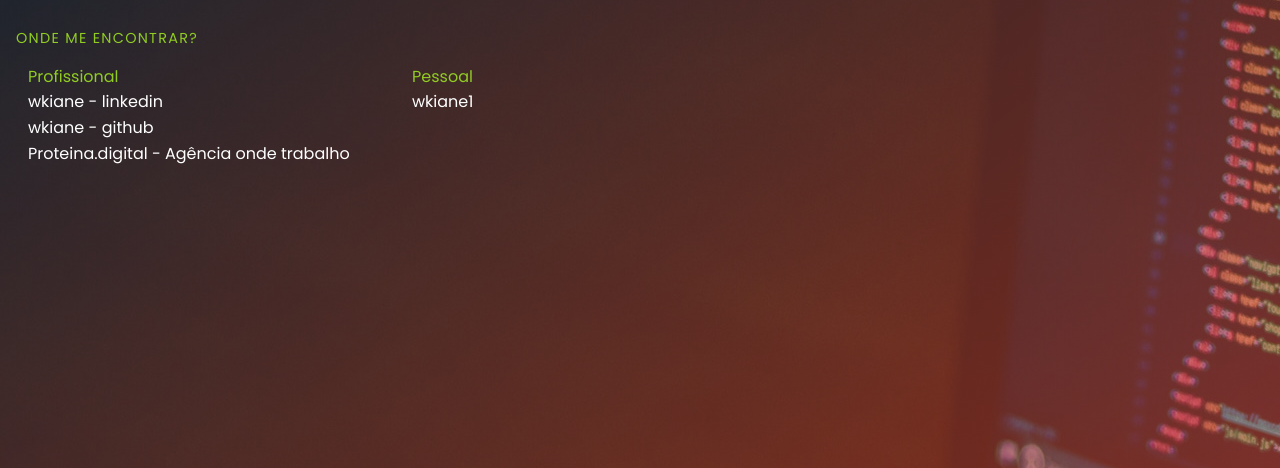
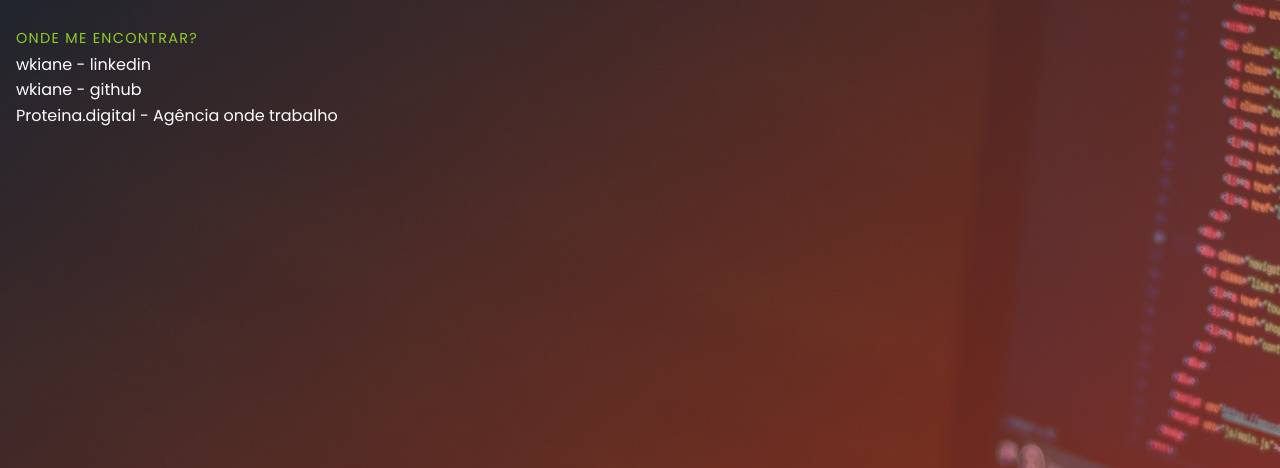
Before and after one commit to wkiane/wkiane.github.io, a plain HTML site: page teste.html in a window 1280 px wide. Shown: the part 363-831 px from the top of the page. Drawn offline with nearby package versions, Linux system fonts and the light colour scheme.

Commit message:
tirar link twitter

```diff
--- a/css/custom.css
+++ b/css/custom.css
@@ -16,8 +16,20 @@ body,
   font-weight: 100 !important;
 }
 
+.text-light a {
+  color: #fff !important;
+}
+.text-light a:hover {
+  color: var(--brand-primary) !important;
+}
+
 .shake {
   display: inline-block !important;
+}
+
+.always-shake {
+  animation: shake 0.5s;
+  animation-iteration-count: infinite;
 }
 
 .shake:hover {
--- a/teste.html
+++ b/teste.html
@@ -54,23 +54,12 @@
                                         </div>
 
                                         <div class="hero__slogan"></div>
-                                        <p class="hero__eyebrow eyebrow">Onde me encontrar?
-                                            <div class="grid__row links">
-                                                <div class="column">
-                                                    <h4 class="link__section-title">Profissional</h4>
-                                                    <ul>
-                                                        <li class="shake"><a href="https://twitter.com/justalever">wkiane - linkedin</a></li><br>
-                                                        <li class="shake"><a href="https://github.com/wkiane">wkiane - github</a></li><br>
-                                                        <li class="shake"><a target="_blank" href="https://proteina.digital">Proteina.digital - Agência onde trabalho</a></li>
-                                                    </ul>
-                                                </div>
-                                                <div class="column">
-                                                    <h4 class="link__section-title">Pessoal</h4>
-                                                    <ul>
-                                                        <li class="shake"><a href="https://twitter.com/wkiane1">wkiane1</a></li>
-                                                    </ul>
-                                                </div>
-                                            </div>
+                                        <p class="hero__eyebrow eyebrow">Onde me encontrar?</p>
+                                        <ul>
+                                            <li class="shake text-light"><a href="https://twitter.com/justalever">wkiane - linkedin</a></li><br>
+                                            <li class="shake text-light"><a href="https://github.com/wkiane">wkiane - github</a></li><br>
+                                            <li class="shake text-light"><a target="_blank" href="https://proteina.digital">Proteina.digital - Agência onde trabalho</a></li>
+                                        </ul>
                                 </div>
                                 <!--
                                 <div class="hero__andy animated fadeIn"><img alt="Andy Leverenz" class="hero__image animated fadeIn" src="img/andy.8e5436f.png"></div>
@@ -179,7 +168,6 @@
                                 <div class="footer-content one-half">
                                     <p class="footer__email">
                                     <ul class="footer__links">
-                                        <li><a target="_blank" href="https://twitter.com/wkiane1">Twitter</a>
                                         <li><a target="_blank" href="https://github.com/wkiane">Github</a>
                                         <li><a target="_blank" href="https://www.proteina.digital/">Agência</a>
                                     </ul>
```
